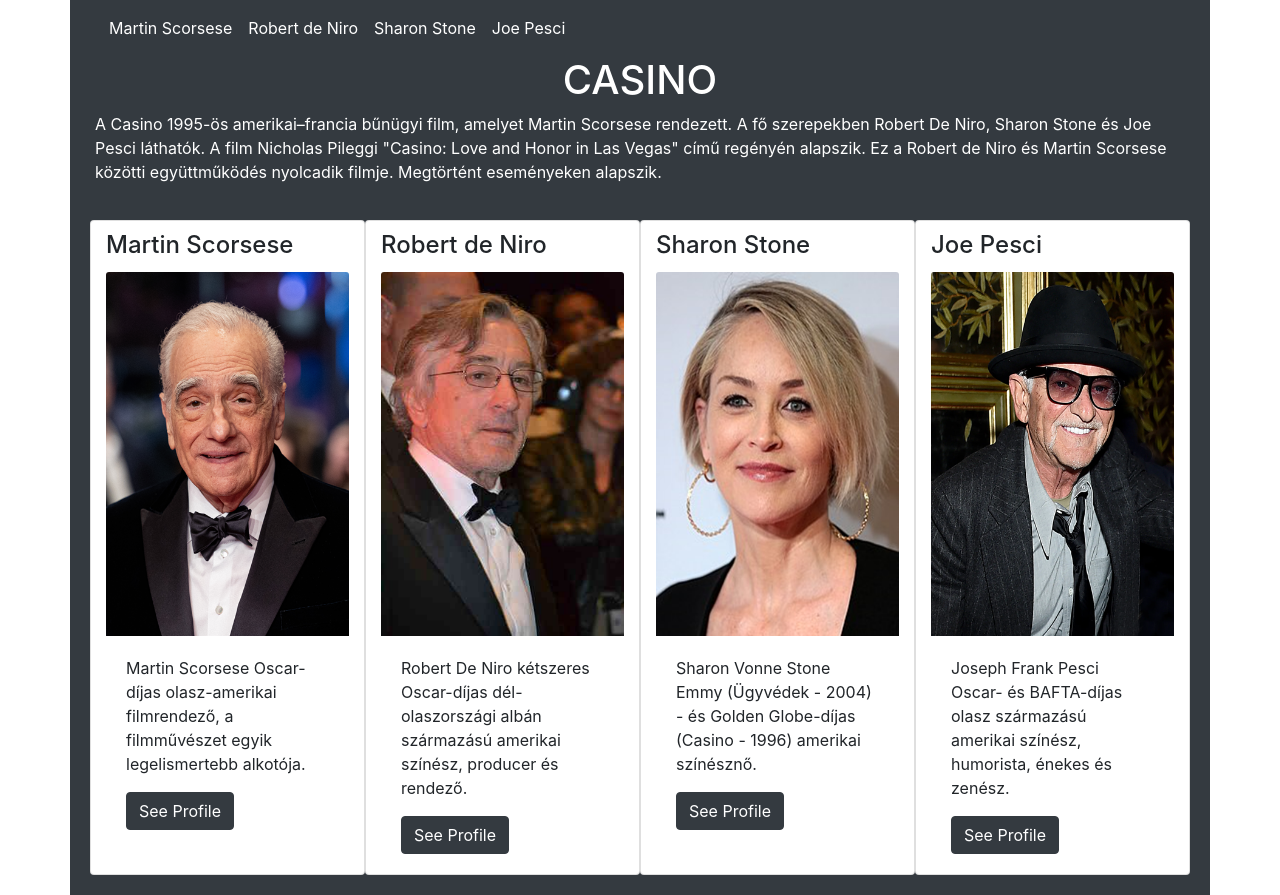
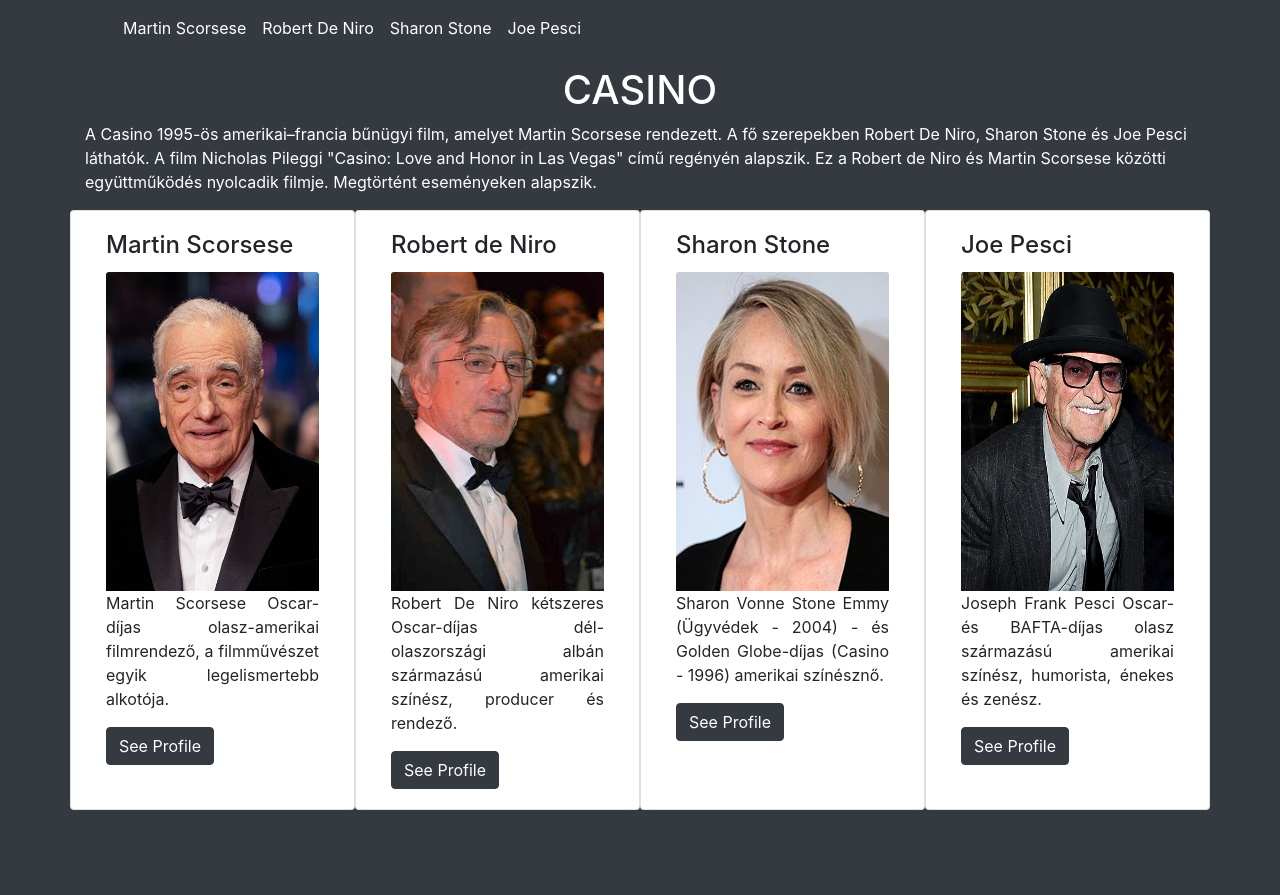
Before and after one commit to b0koslil/Webprog---KA, a plain HTML site: page casino/index.html in a window 1280 px wide. After the commit the page ends 810 px from the top, so only its background shows below. Drawn offline with nearby package versions, Linux system fonts and the light colour scheme.

Commit message:
Update index.html

```diff
--- a/casino/index.html
+++ b/casino/index.html
@@ -1,66 +1,71 @@
 <!DOCTYPE html>
-<html lang = "hu">
+<html lang="en">
 <head>
-  <meta charset = "UTF-8">
-  <meta name = "viewport" content = "width = device-width, initial-scale = 1.0">
+    <meta charset="UTF-8">
+    <meta name="viewport" content="width=device-width, initial-scale=1.0">
+    <link rel="stylesheet" href="https://cdn.jsdelivr.net/npm/bootstrap@4.6.2/dist/css/bootstrap.min.css">
     <title>Casino</title>
-  <link rel = "stylesheet" href = "https://cdn.jsdelivr.net/npm/bootstrap@4.6.2/dist/css/bootstrap.min.css">
 </head>
-<body>
-  <div class = "container bg-dark">
-    <nav class = "navbar navbar-expand-sm bg-dark navbar-dark">
-      <ul class = "navbar-nav">
-        <li class = "nav-item active">
-          <a class = "nav-link" href = "https://hu.wikipedia.org/wiki/Martin_Scorsese">Martin Scorsese</a>
+<body class="bg-dark">
+    <div class="container bg-dark">
+        <nav class="navbar navbar-expand-sm bg-dark navbar-dark" style="padding-left: 30px;">
+            <ul class="navbar-nav">
+                <li class="nav-item">
+                    <a class="nav-link" href="https://hu.wikipedia.org/wiki/Martin_Scorsese" style="color: white;">Martin Scorsese</a>
                 </li>
-        <li class = "nav-item active">
-          <a class = "nav-link" href = "https://hu.wikipedia.org/wiki/Robert_De_Niro">Robert de Niro</a>
+                <li class="nav-item">
+                    <a class="nav-link" href="https://hu.wikipedia.org/wiki/Robert_De_Niro" style="color: white;">Robert De Niro</a>
                 </li>
-        <li class = "nav-item active">
-          <a class = "nav-link" href = "https://hu.wikipedia.org/wiki/Sharon_Stone">Sharon Stone</a>
+                <li class="nav-item">
+                    <a class="nav-link" href="https://hu.wikipedia.org/wiki/Sharon_Stone" style="color: white;">Sharon Stone</a>
                 </li>
-        <li class = "nav-item active">
-          <a class = "nav-link" href = "https://hu.wikipedia.org/wiki/Joe_Pesci">Joe Pesci</a>
+                <li class="nav-item">
+                    <a class="nav-link" href="https://hu.wikipedia.org/wiki/Joe_Pesci" style="color: white;">Joe Pesci</a>
                 </li>
             </ul>
         </nav>
 
-    <h1 style = "text-align: center; color: white; text-transform: uppercase;">Casino</h1>
-    <p style = "color: white; margin-left: 10px; margin-right: 10px;">A Casino 1995-ös amerikai–francia bűnügyi film, amelyet Martin Scorsese rendezett. A fő szerepekben Robert De Niro, Sharon Stone és Joe Pesci láthatók. A film Nicholas Pileggi "Casino: Love and Honor in Las Vegas" című regényén alapszik. Ez a Robert de Niro és Martin Scorsese közötti együttműködés nyolcadik filmje. Megtörtént eseményeken alapszik.</p>
+        <h1 class="text-white" style="text-align: center; text-transform: uppercase; padding-top: 10px;">Casino</h1>
+        <p class="text-white">A Casino 1995-ös amerikai–francia bűnügyi film, amelyet Martin Scorsese rendezett. A fő szerepekben Robert De Niro, Sharon Stone és Joe Pesci láthatók. A film Nicholas Pileggi "Casino: Love and Honor in Las Vegas" című regényén alapszik. Ez a Robert de Niro és Martin Scorsese közötti együttműködés nyolcadik filmje. Megtörtént eseményeken alapszik.</p>
 
-    <div class = "row" style = "padding: 20px;">
-      <div class = "card col-xl-3 col-lg-4 col-md-6 col-sm-12" style = "width:400px">
-        <h4 class = "card-title" style = "margin-top: 10px;">Martin Scorsese</h4>
-        <img class = "card-img-top" src = "Martin_Scorsese.png" alt = "Card image">
-        <div class = "card-body">
-          <p class = "card-text">Martin Scorsese Oscar-díjas olasz-amerikai filmrendező, a filmművészet egyik legelismertebb alkotója.</p>
-          <a href = "https://hu.wikipedia.org/wiki/Martin_Scorsese" class = "btn btn-dark">See Profile</a>
+        <div class="row">
+
+            <div class="card col-xl-3 col-lg-4 col-md-6 col-sm-12" style="width:400px">
+                <div class="card-body">
+                    <h4 class="card-title">Martin Scorsese</h4>
+                    <img class="card-img-top" src="Martin_Scorsese.png" alt="Card image">
+                    <p class="card-text" style="text-align: justify;">Martin Scorsese Oscar-díjas olasz-amerikai filmrendező, a filmművészet egyik legelismertebb alkotója.</p>
+                    <a href="https://hu.wikipedia.org/wiki/Martin_Scorsese" class="btn btn-dark">See Profile</a>
                 </div>
             </div>
-      <div class = "card col-xl-3 col-lg-4 col-md-6 col-sm-12" style = "width:400px">
-        <h4 class = "card-title" style = "margin-top: 10px;">Robert de Niro</h4>
-        <img class = "card-img-top" src = "Robert_De_Niro.png" alt = "Card image">
-        <div class = "card-body">
-          <p class = "card-text">Robert De Niro kétszeres Oscar-díjas dél-olaszországi albán származású amerikai színész, producer és rendező.</p>
-          <a href = "https://hu.wikipedia.org/wiki/Robert_De_Niro" class = "btn btn-dark">See Profile</a>
+
+            <div class="card col-xl-3 col-lg-4 col-md-6 col-sm-12" style="width:400px">
+                <div class="card-body">
+                    <h4 class="card-title">Robert de Niro</h4>
+                    <img class="card-img-top" src="Robert_De_Niro.png" alt="Card image">
+                    <p class="card-text" style="text-align: justify;">Robert De Niro kétszeres Oscar-díjas dél-olaszországi albán származású amerikai színész, producer és rendező.</p>
+                    <a href="https://hu.wikipedia.org/wiki/Robert_De_Niro" class="btn btn-dark">See Profile</a>
                 </div>
             </div>
-      <div class = "card col-xl-3 col-lg-4 col-md-6 col-sm-12" style = "width:400px">
-        <h4 class = "card-title" style = "margin-top: 10px;">Sharon Stone</h4>
-        <img class = "card-img-top" src = "Sharon_Stone.png" alt = "Card image">
-        <div class = "card-body">
-          <p class = "card-text">Sharon Vonne Stone Emmy (Ügyvédek - 2004) - és Golden Globe-díjas (Casino - 1996) amerikai színésznő.</p>
-          <a href = "https://hu.wikipedia.org/wiki/Sharon_Stone" class = "btn btn-dark">See Profile</a>
+
+            <div class="card col-xl-3 col-lg-4 col-md-6 col-sm-12" style="width:400px">
+                <div class="card-body">
+                    <h4 class="card-title">Sharon Stone</h4>
+                    <img class="card-img-top" src="Sharon_Stone.png" alt="Card image">
+                    <p class="card-text" style="text-align: justify;">Sharon Vonne Stone Emmy (Ügyvédek - 2004) - és Golden Globe-díjas (Casino - 1996) amerikai színésznő.</p>
+                    <a href="https://hu.wikipedia.org/wiki/Sharon_Stone" class="btn btn-dark">See Profile</a>
                 </div>
             </div>
-      <div class = "card col-xl-3 col-lg-4 col-md-6 col-sm-12" style = "width:400px">
-        <h4 class = "card-title" style = "margin-top: 10px;">Joe Pesci</h4>
-        <img class = "card-img-top" src = "Joe Pesci.png" alt = "Card image">
-        <div class = "card-body">
-          <p class = "card-text">Joseph Frank Pesci Oscar- és BAFTA-díjas olasz származású amerikai színész, humorista, énekes és zenész.</p>
-          <a href = "https://hu.wikipedia.org/wiki/Joe_Pesci" class = "btn btn-dark">See Profile</a>
+
+            <div class="card col-xl-3 col-lg-4 col-md-6 col-sm-12" style="width:400px">
+                <div class="card-body">
+                    <h4 class="card-title">Joe Pesci</h4>
+                    <img class="card-img-top" src="Joe Pesci.png" alt="Card image">
+                    <p class="card-text" style="text-align: justify;">Joseph Frank Pesci Oscar- és BAFTA-díjas olasz származású amerikai színész, humorista, énekes és zenész.</p>
+                    <a href="https://hu.wikipedia.org/wiki/Joe_Pesci" class="btn btn-dark">See Profile</a>
                 </div>
             </div>
+
         </div>
     </div>
 </body>
```
Lines whose indentation alone changed are shown as unchanged.
